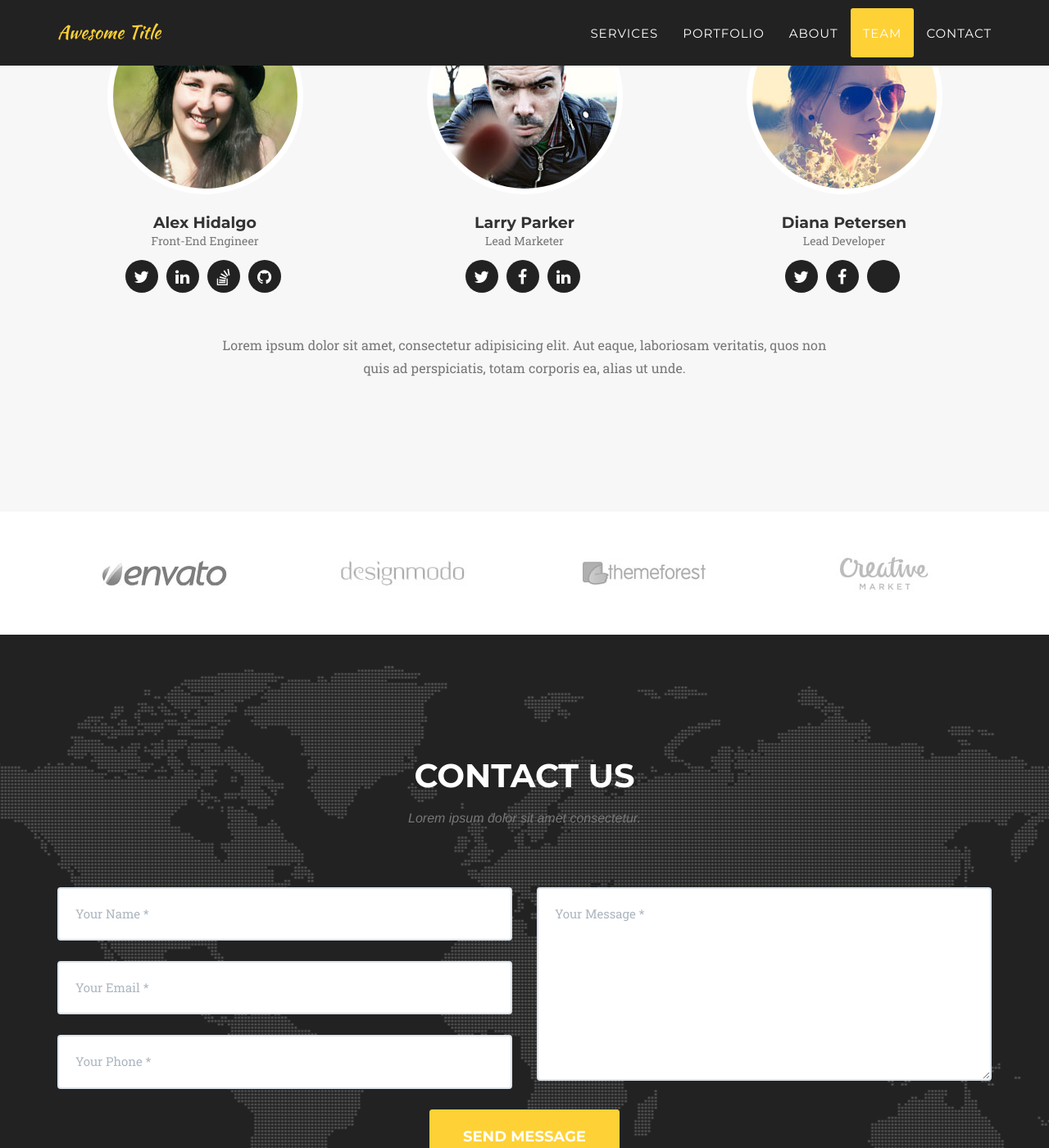
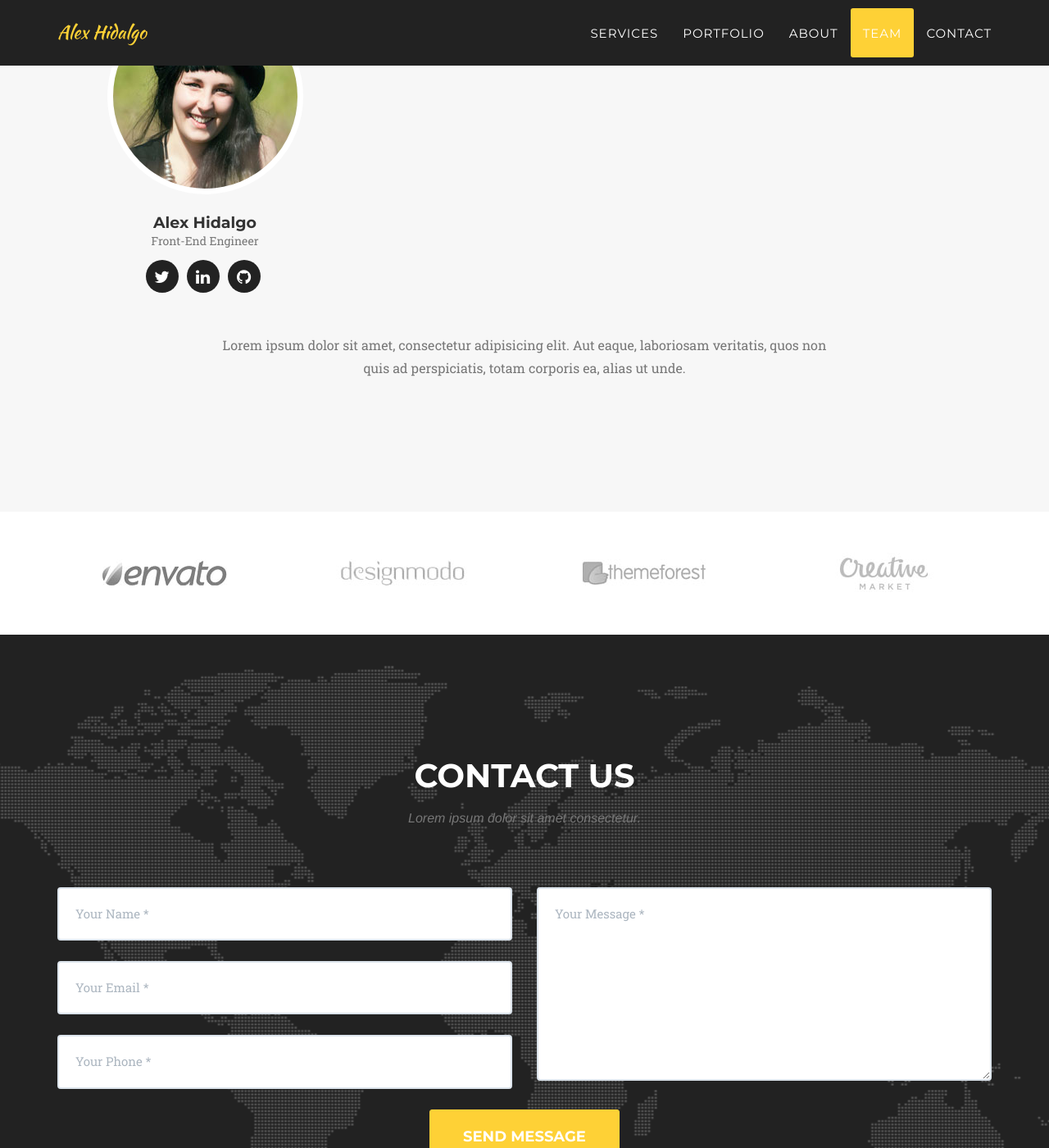
Before and after one commit to alexhidalgo/alexblog.github.io, a Jekyll site: the page built from index.html, in a window 1280 px wide and 1400 px high, scrolled down 4875 px. Shown: the whole window at 82% size. Built offline with Jekyll 4.4.1, drawn with Linux system fonts in a browser that asks for light colours; some web fonts are replaced; some of the changed text lies outside the part shown.

Commit message:
Updated bottom links

```diff
--- a/_config.yml
+++ b/_config.yml
@@ -2,8 +2,8 @@ url: https://alexhidalgo.github.io
 baseurl:
 
 # Site settings
-title: Awesome Title
-email: your-email@domain.com
+title: Alex Hidalgo
+email: aj1hidalgo@gmail.com
 description: "Write an awesome description for your new site here. You can edit this line in _config.yml. It will appear in your document head meta (for Google search results) and in your feed.xml site description."
 
 # Color settings (hex-codes without the leading hash-tag)
@@ -22,49 +22,20 @@ people:
       url: https://twitter.com/dallashidalgo
     - title: linkedin
       url: https://www.linkedin.com/profile/view?id=47399960&trk=nav_responsive_tab_profile_pic
-    - title: stack-overflow
-      url: http://stackoverflow.com/users/4228302/alex-h
     - title: github
       url: https://github.com/alexhidalgo
 
-- name: Larry Parker
-  pic: 2
-  position: Lead Marketer
-  social:
-    - title: twitter
-      url: #
-    - title: facebook
-      url: #
-    - title: linkedin
-      url: #
-
-- name: Diana Petersen
-  pic: 3
-  position: Lead Developer
-  social:
-    - title: twitter
-      url: #
-    - title: facebook
-      url: #
-    - t
-
 # Social networks usernames (many more available: google-plus, flickr, dribbble, pinterest, instagram, tumblr, linkedin, etc.)
 social:
-  - title: twitter
-    url: http://twitter.com/jekyllrb
-  - title: facebook
-    url:
-  - title: stack-overflow
-    url: http://stackoverflow.com/questions/tagged/jekyll
-  - title: bitbucket
-    url: http://bitbucket.org/jekyll
-  - title: github
-    url: http://github.com/jekyll
-
+    - title: twitter
+      url: https://twitter.com/dallashidalgo
+    - title: linkedin
+      url: https://www.linkedin.com/profile/view?id=47399960&trk=nav_responsive_tab_profile_pic
+    - title: github
+      url: https://github.com/alexhidalgo
 # Postal address (add as many lines as necessary)
 address:
-  - line: 3481 Melrose Place
-  - line: Beverly Hills, CA 90210
+  - line: Austin, Texas
 
 # Build settings
 markdown: kramdown
```
Also changed, not shown: 8 other files.
